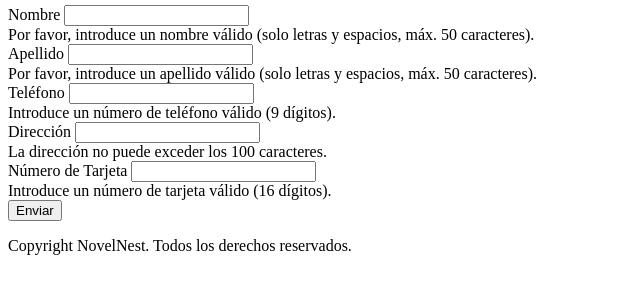
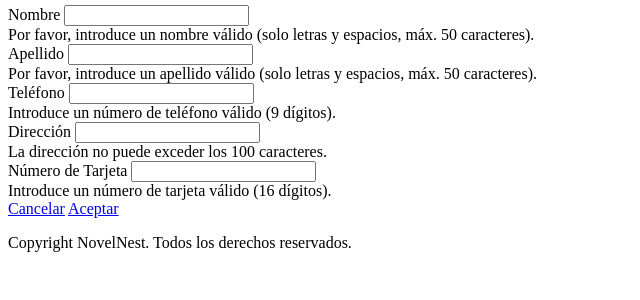
Before and after one commit to rinaprince/NovelNest, a Symfony app: template templates/dades/index.html.twig in a window 1280 px wide. Shown: the part 287-587 px from the top of the page, without its empty margins (0-640 px from the left). Run offline with Twig, Linux system fonts and the light colour scheme; the template is opened without the code that fills it, so the values that code supplies are empty; some libraries are stand-ins or nearby versions.

Commit message:
Fent Biblioteca

```diff
--- a/templates/dades/index.html.twig
+++ b/templates/dades/index.html.twig
@@ -56,8 +56,9 @@
                             </div>
                         </div>
 
-                        <div class="d-flex justify-content-center mt-5">
-                            <button type="submit" class="btn btn-rosa">Enviar</button>
+                        <div class="d-flex justify-content-between mt-5">
+                            <a href="{{ path('app_biblioteca') }}" class="btn btn-danger">Cancelar</a>
+                            <a href="{{ path('app_resum') }}" class="btn btn-rosa">Aceptar</a>
                         </div>
                     </form>
                 </div>
```
Also changed, not shown: src/Form/ClientType.php (+0 -7 lines).
